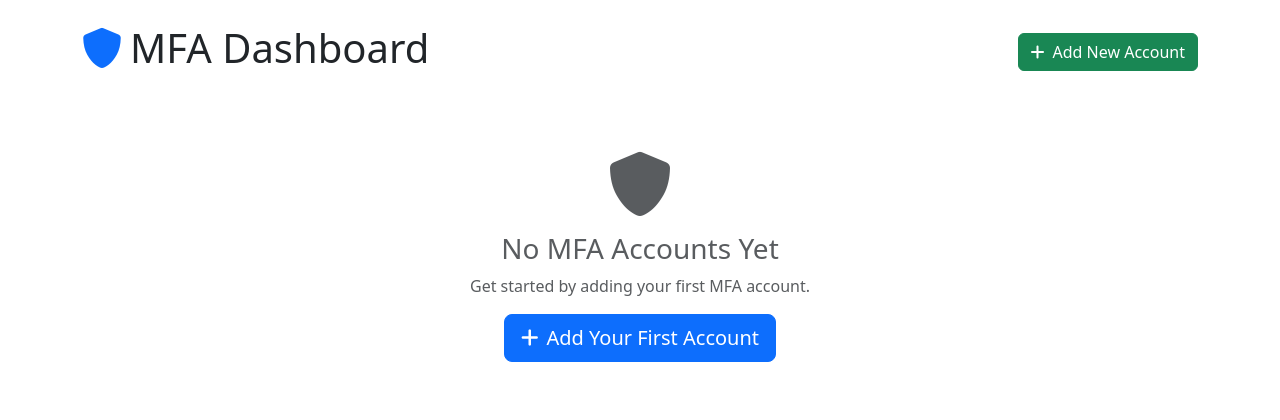
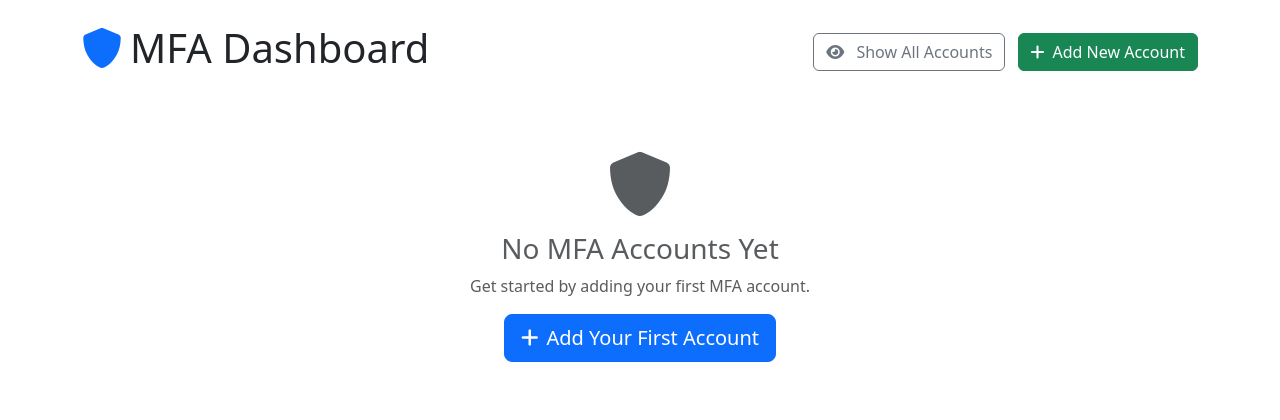
Before and after one commit to ifriz/mfa-manager, a Flask app: page / in a window 1280 px wide. Shown: the part 56-476 px from the top of the page. Run offline with Flask 3, Linux system fonts and the light colour scheme; data that the repository does not hold is empty.

Commit message:
feat: added "hidden" flag to accounts
updated account model to be able to mark an account as hidden. If the account is marked as hidden, it won't display on the main accounts page.

```diff
--- a/app.py
+++ b/app.py
@@ -17,7 +17,14 @@ db.init_app(app)
 @app.route('/')
 def index():
     """Main dashboard showing all MFA accounts and their current codes"""
-    accounts = MFAAccount.query.all()
+    # Check if user wants to show all accounts (including hidden)
+    show_all = request.args.get('show_all', 'false').lower() == 'true'
+
+    if show_all:
+        accounts = MFAAccount.query.all()
+    else:
+        accounts = MFAAccount.query.filter_by(hidden=False).all()
+
     account_data = []
 
     for account in accounts:
@@ -25,11 +32,12 @@ def index():
             'id': account.id,
             'account_name': account.account_name,
             'issuer': account.issuer,
+            'hidden': account.hidden,
             'totp_code': account.get_totp_code(),
             'remaining_time': account.get_remaining_time()
         })
 
-    return render_template('index.html', accounts=account_data, theme=session.get('theme', 'light'))
+    return render_template('index.html', accounts=account_data, show_all=show_all, theme=session.get('theme', 'light'))
 
 @app.route('/add', methods=['GET', 'POST'])
 def add_account():
@@ -91,6 +99,7 @@ def view_account(account_id):
         'account_name': account.account_name,
         'issuer': account.issuer,
         'secret': account.secret,
+        'hidden': account.hidden,
         'totp_code': account.get_totp_code(),
         'remaining_time': account.get_remaining_time(),
         'qr_code_image': account.generate_qr_code_image(),
@@ -98,6 +107,26 @@ def view_account(account_id):
     }
 
     return render_template('account_detail.html', account=account_data, theme=session.get('theme', 'light'))
+
+@app.route('/toggle_hidden/<int:account_id>', methods=['POST'])
+def toggle_hidden(account_id):
+    """Toggle the hidden status of an MFA account"""
+    account = MFAAccount.query.get_or_404(account_id)
+    account.hidden = not account.hidden
+    status = 'hidden' if account.hidden else 'shown'
+
+    try:
+        db.session.commit()
+        flash(f'Account "{account.account_name}" is now {status}.', 'success')
+    except Exception as e:
+        db.session.rollback()
+        flash(f'Error updating account: {str(e)}', 'error')
+
+    # Redirect back to the page they came from, preserving show_all parameter
+    show_all = request.form.get('show_all', 'false').lower() == 'true'
+    if show_all:
+        return redirect(url_for('index', show_all='true'))
+    return redirect(url_for('index'))
 
 @app.route('/delete/<int:account_id>', methods=['POST'])
 def delete_account(account_id):
@@ -143,10 +172,14 @@ def edit_account(account_id):
                 flash('Account name already exists!', 'error')
                 return render_template('edit_account.html', account=account, theme=session.get('theme', 'light'))
 
+        # Get hidden status (checkbox returns 'on' if checked, otherwise not present)
+        hidden = request.form.get('hidden') == 'on'
+
         # Update account
         account.account_name = new_account_name
         account.secret = new_secret.upper().replace(' ', '')
         account.issuer = new_issuer
+        account.hidden = hidden
 
         try:
             db.session.commit()
@@ -161,7 +194,14 @@ def edit_account(account_id):
 @app.route('/api/codes')
 def get_all_codes():
     """API endpoint to get all current TOTP codes (for auto-refresh)"""
-    accounts = MFAAccount.query.all()
+    # Check if user wants to show all accounts (including hidden)
+    show_all = request.args.get('show_all', 'false').lower() == 'true'
+
+    if show_all:
+        accounts = MFAAccount.query.all()
+    else:
+        accounts = MFAAccount.query.filter_by(hidden=False).all()
+
     codes = []
 
     for account in accounts:
@@ -217,6 +257,14 @@ if __name__ == '__main__':
 
     with app.app_context():
         db.create_all()
+        # Run migration to add hidden column if it doesn't exist
+        try:
+            from migrate_add_hidden_column import migrate
+            migrate()
+        except Exception as e:
+            # Migration will be handled automatically by SQLAlchemy if column doesn't exist
+            # This is just a safety check for existing databases
+            pass
 
     # Get configuration from environment variables
     host = get_host()
--- a/models.py
+++ b/models.py
@@ -15,6 +15,7 @@ class MFAAccount(db.Model):
     account_name = db.Column(db.String(100), nullable=False, unique=True)
     secret = db.Column(db.String(100), nullable=False)
     issuer = db.Column(db.String(100), nullable=True, default='MFA Manager')
+    hidden = db.Column(db.Boolean, nullable=False, default=False)
     created_at = db.Column(db.DateTime, default=datetime.utcnow)
     updated_at = db.Column(db.DateTime, default=datetime.utcnow, onupdate=datetime.utcnow)
 
--- a/templates/index.html
+++ b/templates/index.html
@@ -5,9 +5,16 @@
 {% block content %}
 <div class="d-flex justify-content-between align-items-center mb-4">
     <h1><i class="fas fa-shield-alt me-2 text-primary"></i>MFA Dashboard</h1>
-    <a href="{{ url_for('add_account') }}" class="btn btn-success">
-        <i class="fas fa-plus me-2"></i>Add New Account
-    </a>
+    <div>
+        <a href="{{ url_for('index', show_all='true' if not show_all else 'false') }}"
+           class="btn btn-outline-secondary me-2">
+            <i class="fas fa-{{ 'eye-slash' if show_all else 'eye' }} me-2"></i>
+            {{ 'Show Active Only' if show_all else 'Show All Accounts' }}
+        </a>
+        <a href="{{ url_for('add_account') }}" class="btn btn-success">
+            <i class="fas fa-plus me-2"></i>Add New Account
+        </a>
+    </div>
 </div>
 
 {% if accounts %}
@@ -33,6 +40,18 @@
                                     <a class="dropdown-item" href="{{ url_for('edit_account', account_id=account.id) }}">
                                         <i class="fas fa-edit me-2"></i>Edit
                                     </a>
+                                </li>
+                                <li><hr class="dropdown-divider"></li>
+                                <li>
+                                    <form method="POST"
+                                          action="{{ url_for('toggle_hidden', account_id=account.id) }}"
+                                          style="display: inline;">
+                                        <input type="hidden" name="show_all" value="{{ 'true' if show_all else 'false' }}">
+                                        <button type="submit" class="dropdown-item">
+                                            <i class="fas fa-{{ 'eye' if account.hidden else 'eye-slash' }} me-2"></i>
+                                            {{ 'Show' if account.hidden else 'Hide' }} Account
+                                        </button>
+                                    </form>
                                 </li>
                                 <li><hr class="dropdown-divider"></li>
                                 <li>
@@ -66,6 +85,11 @@
                                 <i class="fas fa-building me-1"></i>{{ account.issuer }}
                             </small>
                         {% endif %}
+                        {% if account.hidden %}
+                            <small class="text-muted d-block mt-2">
+                                <i class="fas fa-eye-slash me-1"></i>Hidden
+                            </small>
+                        {% endif %}
                     </div>
                 </div>
             </div>
@@ -92,7 +116,9 @@
 <script>
 // Auto-refresh TOTP codes
 function refreshCodes() {
-    fetch('/api/codes')
+    const showAll = {{ 'true' if show_all else 'false' }};
+    const url = showAll === 'true' ? '/api/codes?show_all=true' : '/api/codes';
+    fetch(url)
         .then(response => response.json())
         .then(data => {
             data.forEach(account => {
```
Also changed, not shown: migrate_add_hidden_column.py (added, +60 -0 lines), run.py (+8 -0 lines), templates/account_detail.html (+20 -0 lines), templates/edit_account.html (+11 -0 lines).
